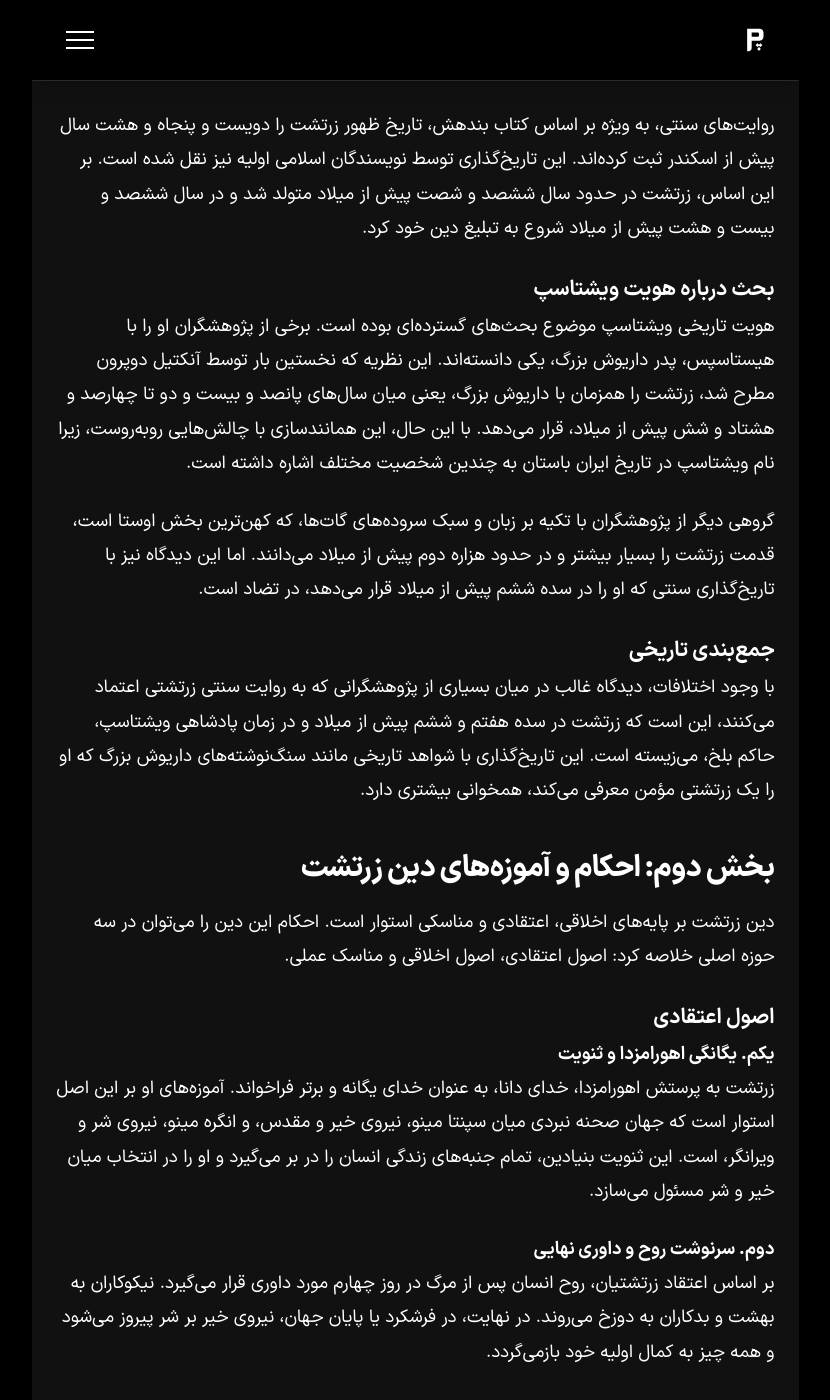
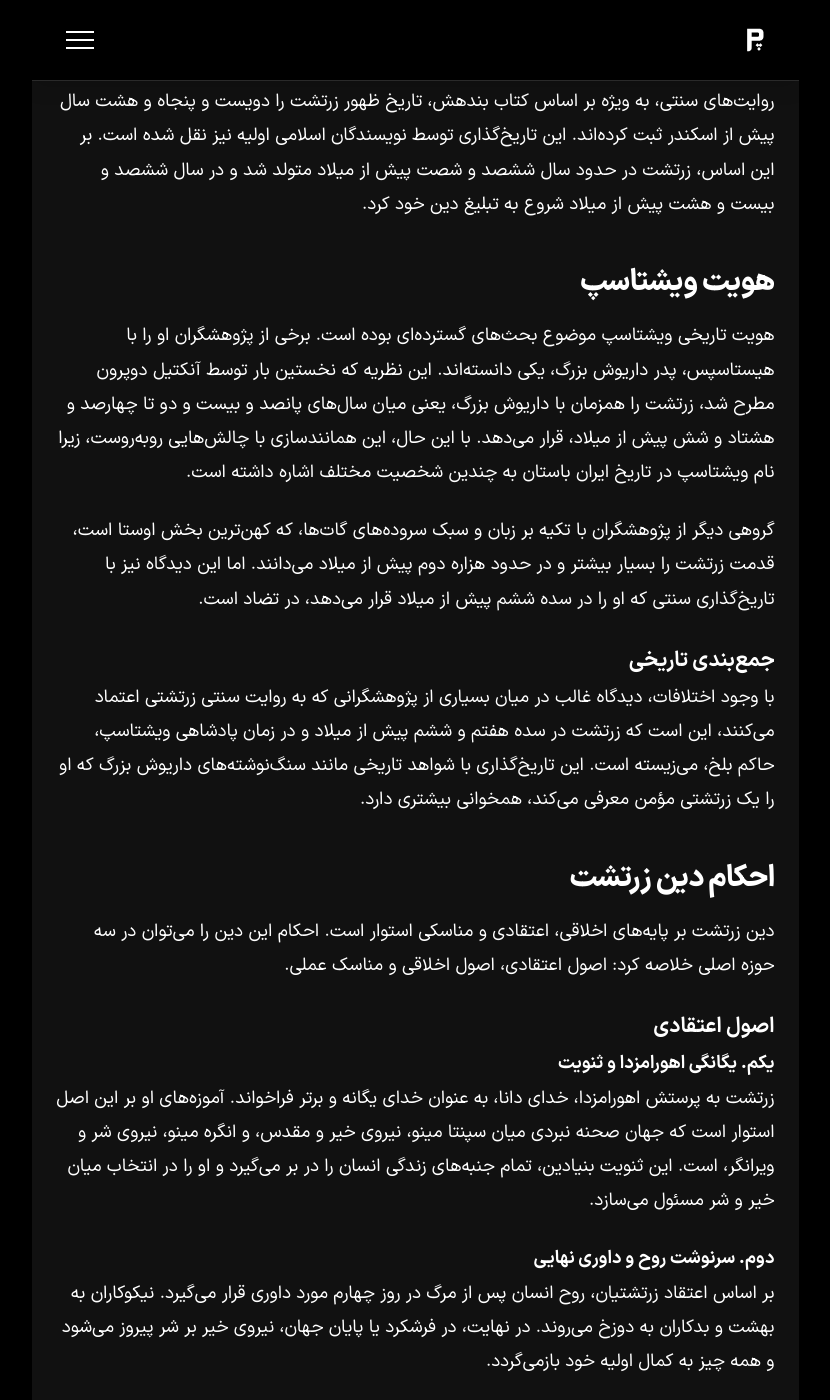
Before and after one commit to darkblog/darkblog.github.io, a Jekyll site: the page built from _posts/2026-9-19-zartosht.md, in a window 1280 px wide and 1400 px high, scrolled down 1914 px. Shown: the whole window, without its empty margins (225-1055 px from the left). Built offline with Jekyll 4.4.1, drawn with Linux system fonts in a browser that asks for light colours; some of the changed text lies outside the part shown.

Commit message:
Refactor section headings in Zartosht article
Updated section headings and improved formatting in the Zartosht article.

```diff
--- a/_posts/2026-9-19-zartosht.md
+++ b/_posts/2026-9-19-zartosht.md
@@ -4,17 +4,15 @@ tags: دین
 image: /blog/zartosht.jpg
 ---
 
-## بخش اول: زرتشت در زمان کدام پادشاه می‌زیست؟
-
 تعیین دقیق زمان زندگی زرتشت سپیتمان یکی از بحث‌های پیچیده و مورد اختلاف در مطالعات ایران باستان است. منابع گوناگون، تاریخ‌هایی متفاوت از سده‌های پیش از میلاد را برای او ذکر کرده‌اند. با این حال، یک روایت سنتی و رایج، زندگی او را در سده هفتم و ششم پیش از میلاد قرار می‌دهد و او را همزمان با یک پادشاه مشخص می‌داند.
 
-### پادشاه حامی زرتشت: ویشتاسپ یا گشتاسپ
+## پادشاه حامی زرتشت: ویشتاسپ یا گشتاسپ
 
 بر اساس سنت زرتشتی و متون پهلوی، زرتشت در زمان پادشاهی به نام ویشتاسپ یا گشتاسپ می‌زیست. ویشتاسپ حاکم سرزمینی در شرق ایران، احتمالاً بلخ، بود. او نخستین فرمانروایی است که به زرتشت ایمان آورد و به حامی و پشتیبان اصلی او تبدیل شد. این واقعه که «آمدن دین» نامیده می‌شود، نقطه عطفی در تاریخ دین زرتشت به شمار می‌رود.
 
 روایت‌های سنتی، به ویژه بر اساس کتاب بندهش، تاریخ ظهور زرتشت را دویست و پنجاه و هشت سال پیش از اسکندر ثبت کرده‌اند. این تاریخ‌گذاری توسط نویسندگان اسلامی اولیه نیز نقل شده است. بر این اساس، زرتشت در حدود سال ششصد و شصت پیش از میلاد متولد شد و در سال ششصد و بیست و هشت پیش از میلاد شروع به تبلیغ دین خود کرد.
 
-### بحث درباره هویت ویشتاسپ
+## هویت ویشتاسپ
 
 هویت تاریخی ویشتاسپ موضوع بحث‌های گسترده‌ای بوده است. برخی از پژوهشگران او را با هیستاسپس، پدر داریوش بزرگ، یکی دانسته‌اند. این نظریه که نخستین بار توسط آنکتیل دوپرون مطرح شد، زرتشت را همزمان با داریوش بزرگ، یعنی میان سال‌های پانصد و بیست و دو تا چهارصد و هشتاد و شش پیش از میلاد، قرار می‌دهد. با این حال، این همانندسازی با چالش‌هایی روبه‌روست، زیرا نام ویشتاسپ در تاریخ ایران باستان به چندین شخصیت مختلف اشاره داشته است.
 
@@ -24,7 +22,7 @@ image: /blog/zartosht.jpg
 
 با وجود اختلافات، دیدگاه غالب در میان بسیاری از پژوهشگرانی که به روایت سنتی زرتشتی اعتماد می‌کنند، این است که زرتشت در سده هفتم و ششم پیش از میلاد و در زمان پادشاهی ویشتاسپ، حاکم بلخ، می‌زیسته است. این تاریخ‌گذاری با شواهد تاریخی مانند سنگ‌نوشته‌های داریوش بزرگ که او را یک زرتشتی مؤمن معرفی می‌کند، همخوانی بیشتری دارد.
 
-## بخش دوم: احکام و آموزه‌های دین زرتشت
+## احکام دین زرتشت
 
 دین زرتشت بر پایه‌های اخلاقی، اعتقادی و مناسکی استوار است. احکام این دین را می‌توان در سه حوزه اصلی خلاصه کرد: اصول اعتقادی، اصول اخلاقی و مناسک عملی.
 
```
